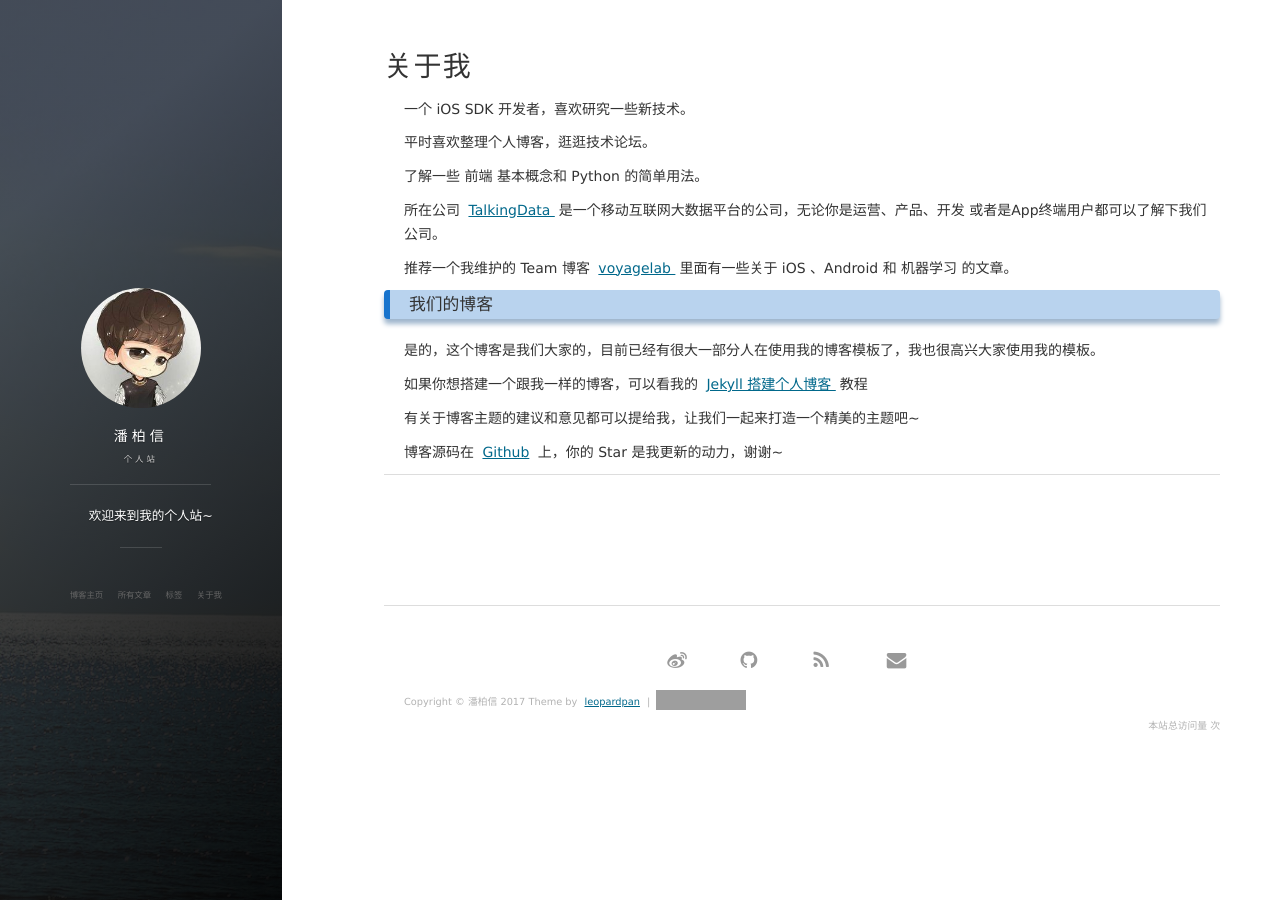
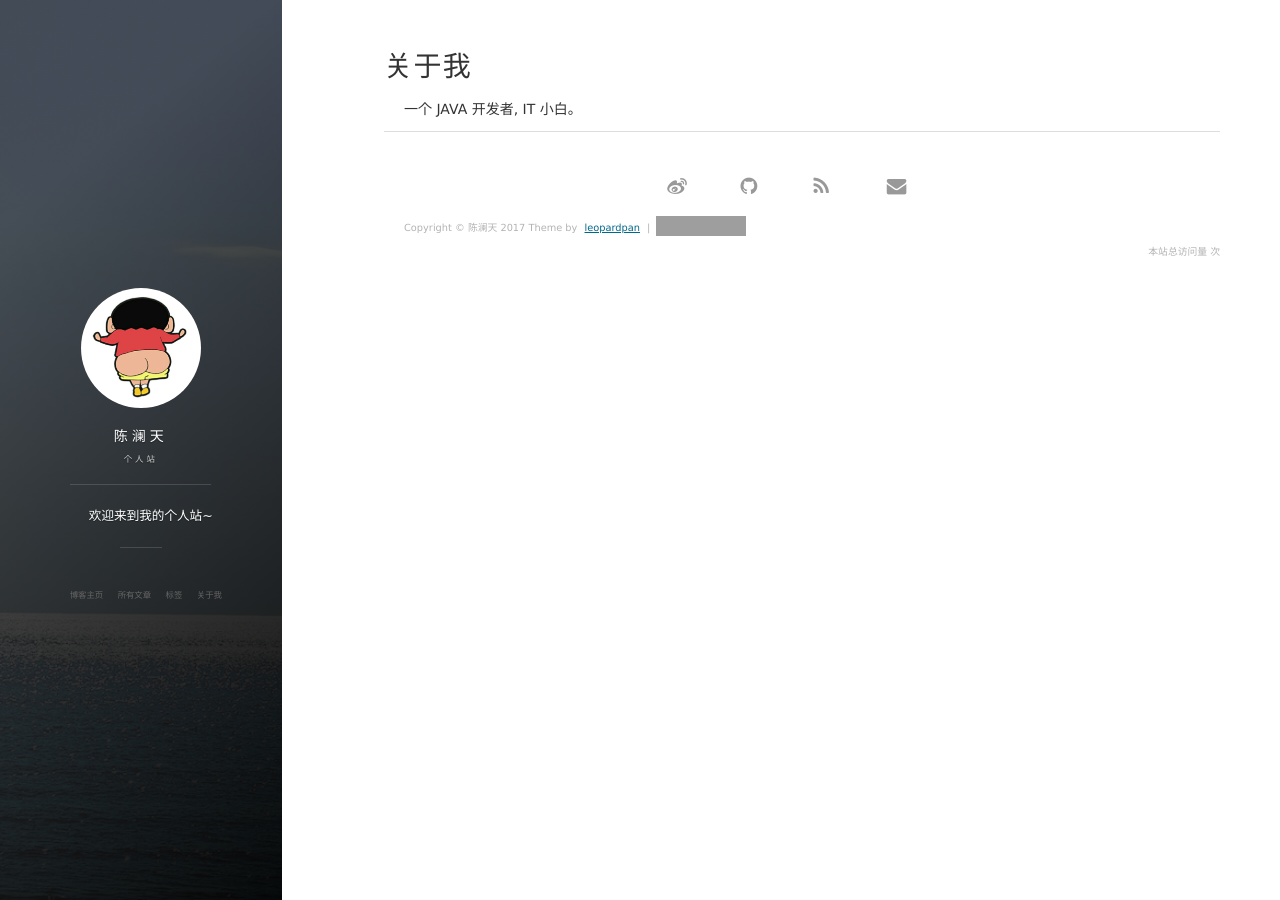
Before and after one commit to loupipalien/loupipalien.github.io, a Jekyll site: the page built from about.md, in a window 1280 px wide. Built offline with Jekyll 4.4.1, drawn with Linux system fonts in a browser that asks for light colours; nearby versions of some CDN libraries; comment, search, counter and statistics services are not loaded; grey boxes are pictures that could not be loaded.

Commit message:
修改_config.yml

```diff
--- a/_config.yml
+++ b/_config.yml
@@ -1,12 +1,12 @@
 # Basic
-title: 潘柏信
+title: 陈澜天
 subtitle: 个人站
 description: 欢迎来到我的个人站~
 # 头像里面的标题
-avatarTitle: leopardpan
+avatarTitle: loupipalien
 # 头像里面的描述
-avatarDesc: iOS / 机器学习
-url: "http://baixin.io"
+avatarDesc: 露屁屁外星人
+url: "http://www.loupipalien.com"
 
 # Comment
 comment:
@@ -15,10 +15,10 @@
 
 # Social
 social:
-    weibo: 5366874726
-    github: leopardpan
+    weibo: placeholder
+    github: loupipalien
     # twitter:
-    mail: leopardpan@icloud.com
+    mail: loupipalien@gmail.com
 
 # 百度统计
 # 使用博客模板请去掉或者更换 id
--- a/about.md
+++ b/about.md
@@ -3,50 +3,4 @@
 title: 关于我
 ---
 
-一个 iOS SDK 开发者，喜欢研究一些新技术。
-<p>
-平时喜欢整理个人博客，逛逛技术论坛。
-<p>
-了解一些 前端 基本概念和 Python 的简单用法。
-
-<p>
-
-所在公司
-<a target="_blank" href="https://www.talkingdata.com/"> TalkingData </a>
-是一个移动互联网大数据平台的公司，无论你是运营、产品、开发 或者是App终端用户都可以了解下我们公司。
-<p>
-
-推荐一个我维护的 Team 博客
-<a target="_blank" href="http://talkingdata.me/"> voyagelab </a>
-里面有一些关于 iOS 、Android 和 机器学习 的文章。
-
-<p>
-
-<h3> 我们的博客 </h3>
-
-<p>
-
-是的，这个博客是我们大家的，目前已经有很大一部分人在使用我的博客模板了，我也很高兴大家使用我的模板。
-
-<p>
-
-如果你想搭建一个跟我一样的博客，可以看我的
-<a href="/2016/10/jekyll_tutorials1/"> Jekyll 搭建个人博客 </a>
-教程
-
-<p>
-
-有关于博客主题的建议和意见都可以提给我，让我们一起来打造一个精美的主题吧~
-
-<p>
-
-博客源码在 <a target="_blank" href='https://github.com/leopardpan/leopardpan.github.io/'>Github</a> 上，你的 Star 是我更新的动力，谢谢~
-
-<p>
-
-<p>
-
-<p>
-
-
-{% include comments.html %}
+一个 JAVA 开发者, IT 小白。
```
Also changed, not shown: images/avatar.jpg.
